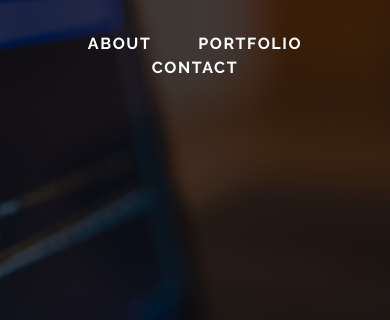
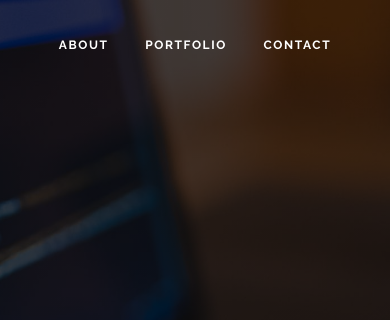
Before and after one commit to dylanmooney62/portfolio, a website: page public/index.html in a window 390 px wide. Shown: the top 320 px of the page. Drawn offline with Linux system fonts and the light colour scheme.

Commit message:
nav adjustment

```diff
--- a/public/resources/css/queries.css
+++ b/public/resources/css/queries.css
@@ -81,6 +81,7 @@
   button {
     width: 80%;
   }
+
 }
 
 /* Small phones: from 0 to 480px */
@@ -92,10 +93,10 @@
   nav {
     padding: 0;
   }
-  #navigation li a:link,
-  #navigation li a:visited {
-    font-size: 0.8rem;
+  #navigation li a:link, #navigation li a:visited {
+    font-size: 0.6rem;
   }
+
   .img-wrapper img {
     display: none;
   }
```
